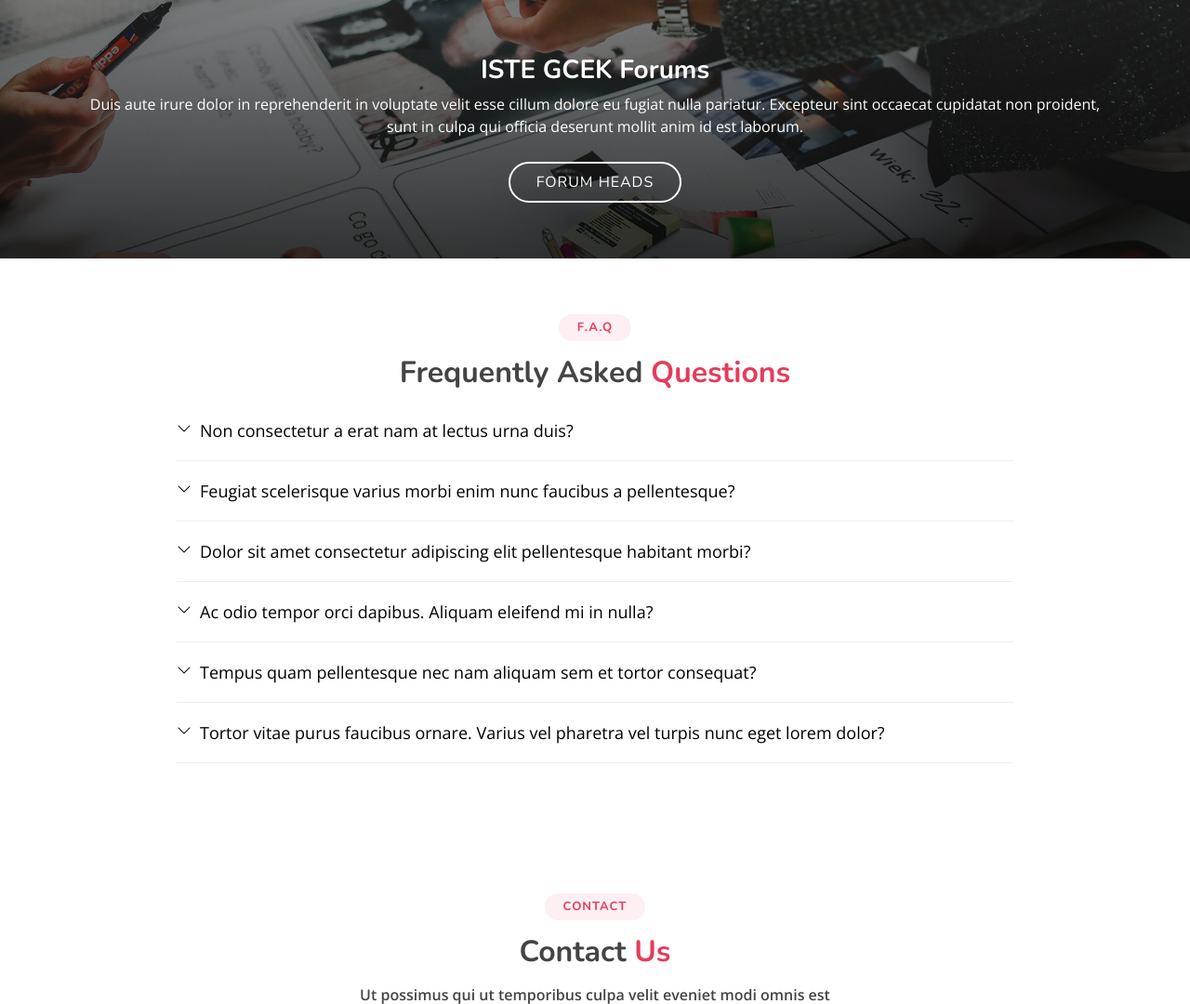
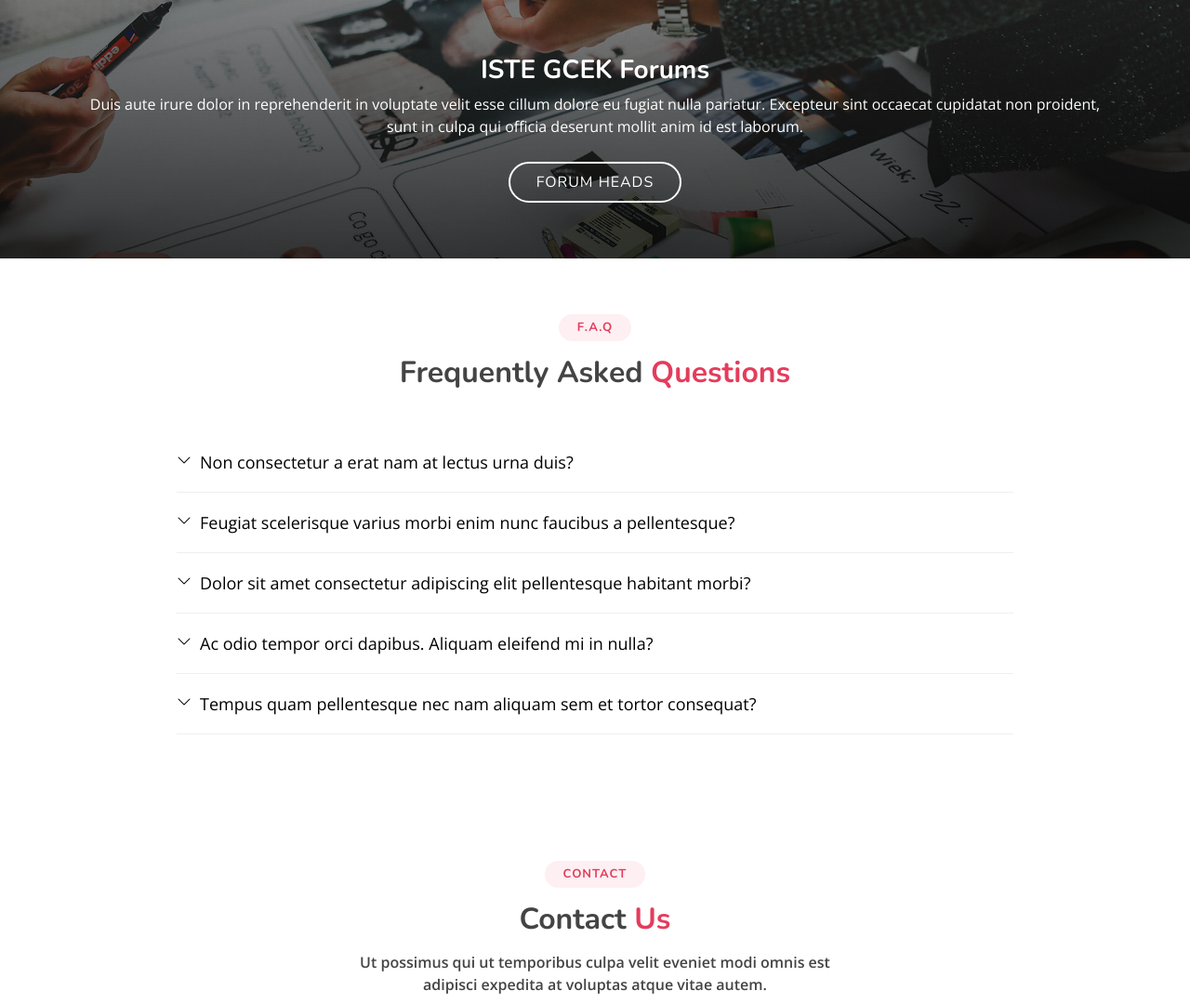
Before and after one commit to arshaddanish/iste-gcek-website, a PHP site: page / in a window 1280 px wide. Shown: the part 4829-5909 px from the top of the page at 93% size. Run offline with PHP 8.4, Linux system fonts and the light colour scheme.

Commit message:
update faq

```diff
--- a/assets/css/style.css
+++ b/assets/css/style.css
@@ -707,6 +707,10 @@
   padding: 60px 0;
 }
 
+.faq .section-title {
+  padding-bottom: 4rem;
+}
+
 .faq .faq-list {
   padding: 0;
   list-style: none;
@@ -716,6 +720,10 @@
   border-bottom: 1px solid #f1eeef;
   margin-bottom: 20px;
   padding-bottom: 20px;
+}
+
+.faq .faq-list li:last-child {
+  margin-bottom: 0;
 }
 
 .faq .faq-list .question {
--- a/assets/sass/_faq.scss
+++ b/assets/sass/_faq.scss
@@ -1,5 +1,9 @@
 .faq {
   padding: 60px 0;
+
+  .section-title {
+    padding-bottom: 4rem;
+  }
 
   .faq-list {
     padding: 0;
@@ -9,6 +13,10 @@
       border-bottom: 1px solid #f1eeef;
       margin-bottom: 20px;
       padding-bottom: 20px;
+
+      &:last-child {
+        margin-bottom: 0;
+      }
     }
 
     .question {
--- a/index.html
+++ b/index.html
@@ -597,20 +597,6 @@
             </div>
           </li>
 
-          <li>
-            <div data-bs-toggle="collapse" href="#faq6" class="collapsed question">Tortor vitae purus faucibus ornare.
-              Varius vel pharetra vel turpis nunc eget lorem dolor? <i class="bi bi-chevron-down icon-show"></i><i
-                class="bi bi-chevron-up icon-close"></i></div>
-            <div id="faq6" class="collapse" data-bs-parent=".faq-list">
-              <p>
-                Laoreet sit amet cursus sit amet dictum sit amet justo. Mauris vitae ultricies leo integer malesuada
-                nunc vel. Tincidunt eget nullam non nisi est sit amet. Turpis nunc eget lorem dolor sed. Ut venenatis
-                tellus in metus vulputate eu scelerisque. Pellentesque diam volutpat commodo sed egestas egestas
-                fringilla phasellus faucibus. Nibh tellus molestie nunc non blandit massa enim nec.
-              </p>
-            </div>
-          </li>
-
         </ul>
 
       </div>
```
